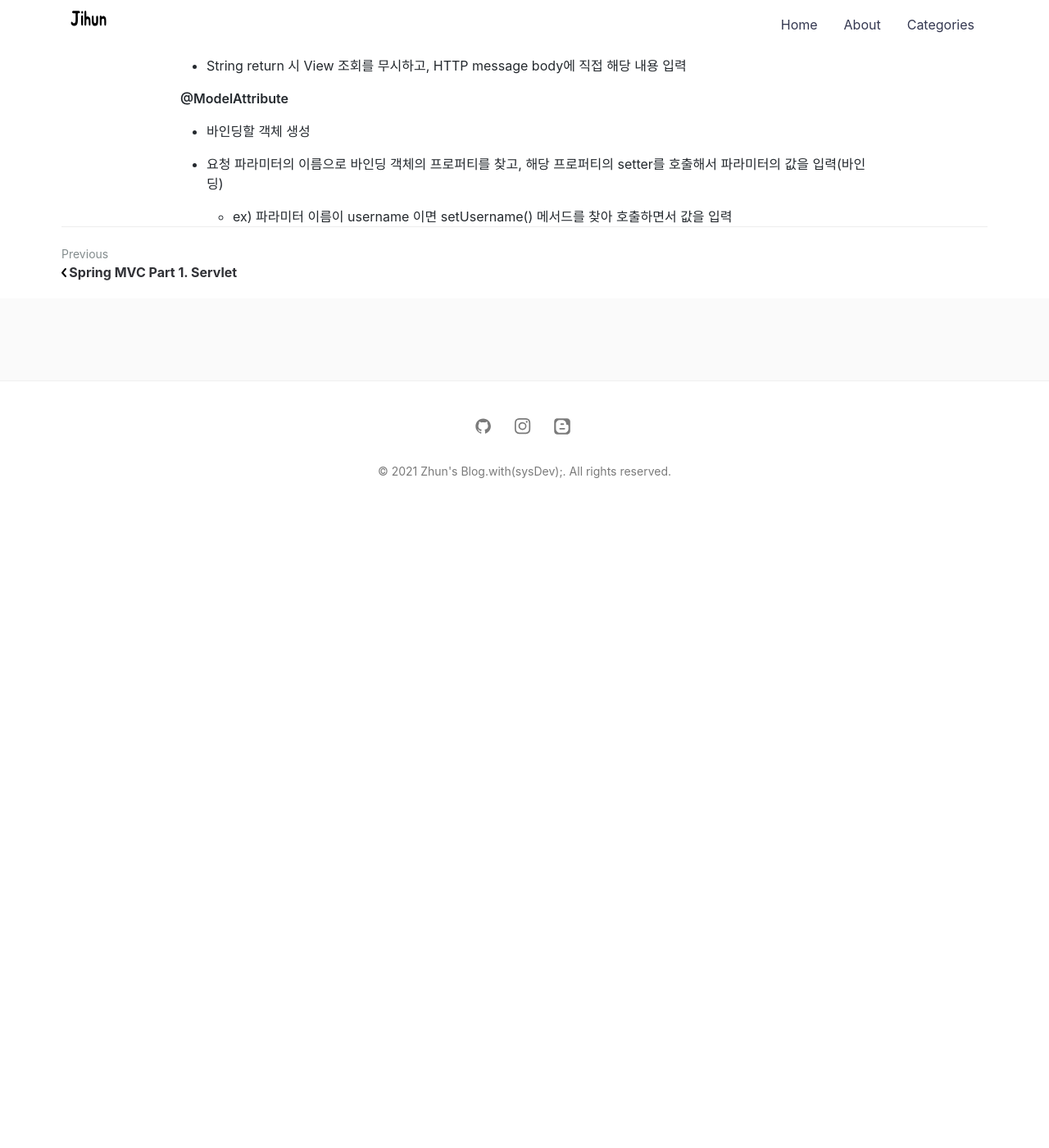
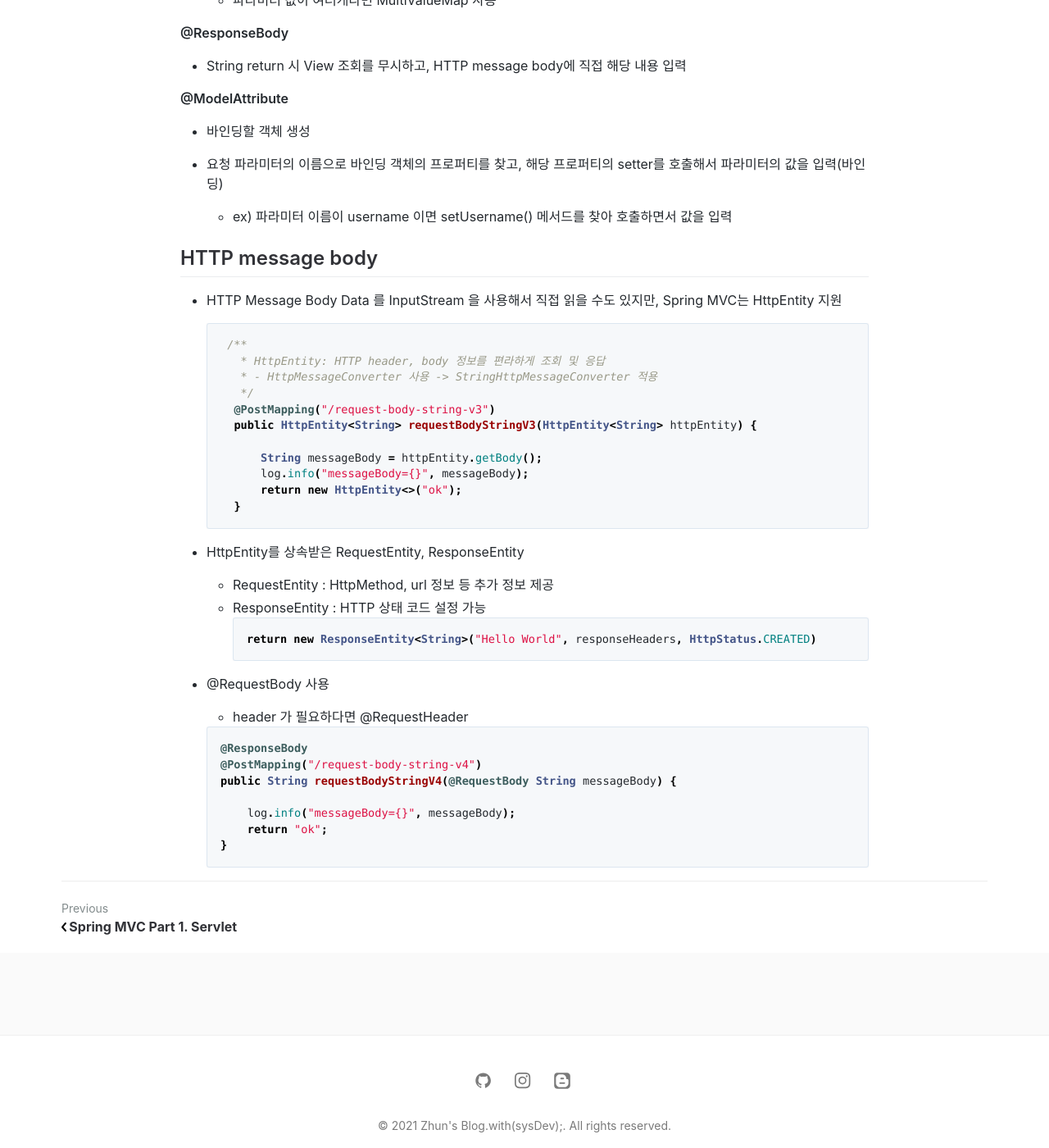
Before and after one commit to jihunparkme/jihunparkme.github.io, a Jekyll site: the page built from _posts/2021-08-16-Spring-MVC-Part1-MVC.md, in a window 1280 px wide and 1400 px high, scrolled down 8015 px. Shown: the whole window at 82% size. Built offline with Jekyll 4.4.1, drawn with Linux system fonts in a browser that asks for light colours; comment, search, counter and statistics services are not loaded; before the commit the page ends 8645 px from its top, so only the background shows below that; some of the changed text lies outside the part shown.

Commit message:
[스프링 MVC 기본 기능] HTTP 요청 메시지 - 단순 텍스트

````diff
--- a/_posts/2021-08-16-Spring-MVC-Part1-MVC.md
+++ b/_posts/2021-08-16-Spring-MVC-Part1-MVC.md
@@ -357,3 +357,43 @@ view.render() 가 호출되고 InternalResourceView 는 forward() 를 사용해
 - 요청 파라미터의 이름으로 바인딩 객체의 프로퍼티를 찾고, 해당 프로퍼티의 setter를 호출해서 파라미터의 값을 입력(바인딩)
 
   - ex) 파라미터 이름이 username 이면 setUsername() 메서드를 찾아 호출하면서 값을 입력
+
+## HTTP message body
+
+- HTTP Message Body Data 를 InputStream 을 사용해서 직접 읽을 수도 있지만, Spring MVC는 HttpEntity 지원
+
+  ```java
+   /**
+     * HttpEntity: HTTP header, body 정보를 편라하게 조회 및 응답
+     * - HttpMessageConverter 사용 -> StringHttpMessageConverter 적용
+     */
+    @PostMapping("/request-body-string-v3")
+    public HttpEntity<String> requestBodyStringV3(HttpEntity<String> httpEntity) {
+
+        String messageBody = httpEntity.getBody();
+        log.info("messageBody={}", messageBody);
+        return new HttpEntity<>("ok");
+    }
+  ```
+
+- HttpEntity를 상속받은 RequestEntity, ResponseEntity
+
+  - RequestEntity : HttpMethod, url 정보 등 추가 정보 제공
+  - ResponseEntity : HTTP 상태 코드 설정 가능
+    ```java
+    return new ResponseEntity<String>("Hello World", responseHeaders, HttpStatus.CREATED)
+    ```
+
+- @RequestBody 사용
+
+  - header 가 필요하다면 @RequestHeader
+
+  ```java
+  @ResponseBody
+  @PostMapping("/request-body-string-v4")
+  public String requestBodyStringV4(@RequestBody String messageBody) {
+
+      log.info("messageBody={}", messageBody);
+      return "ok";
+  }
+  ```
````
